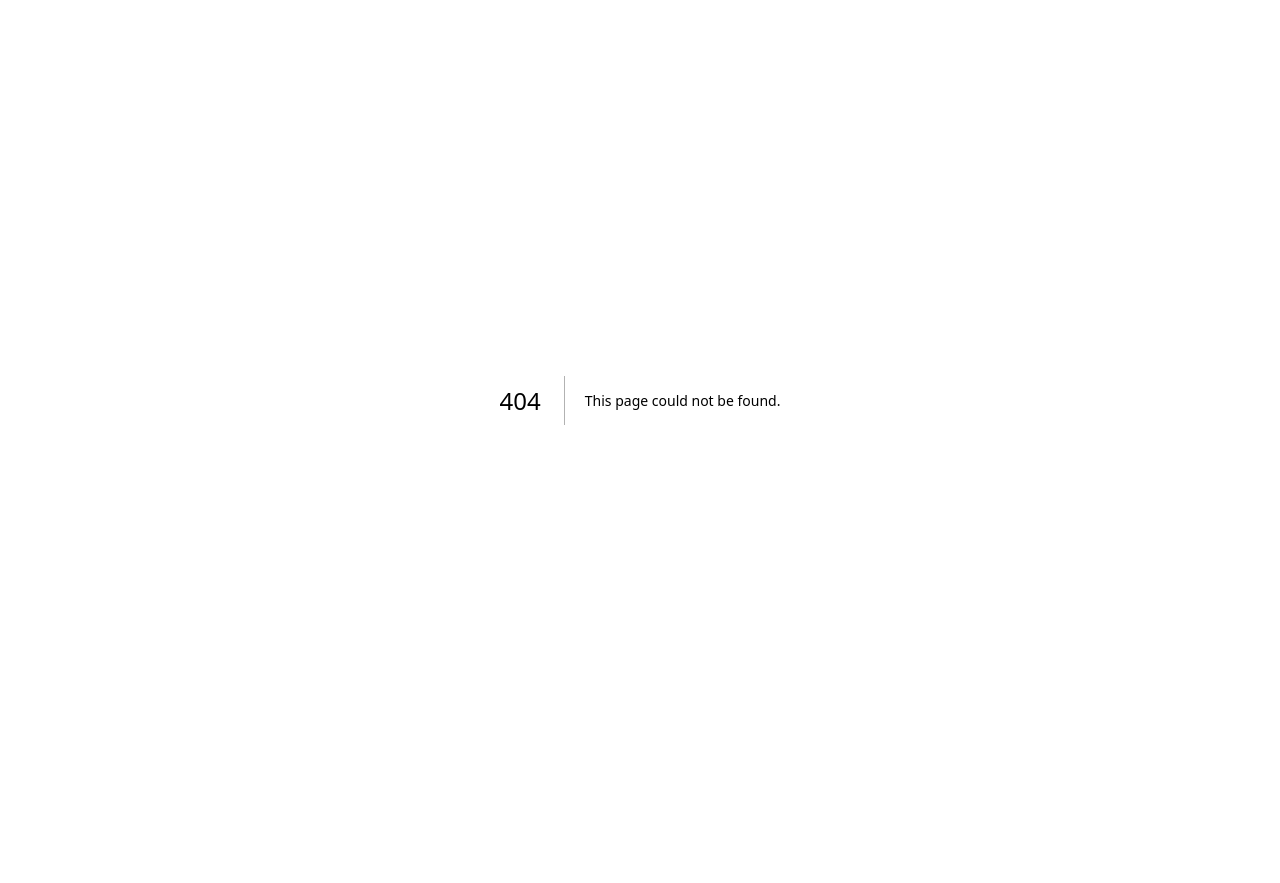
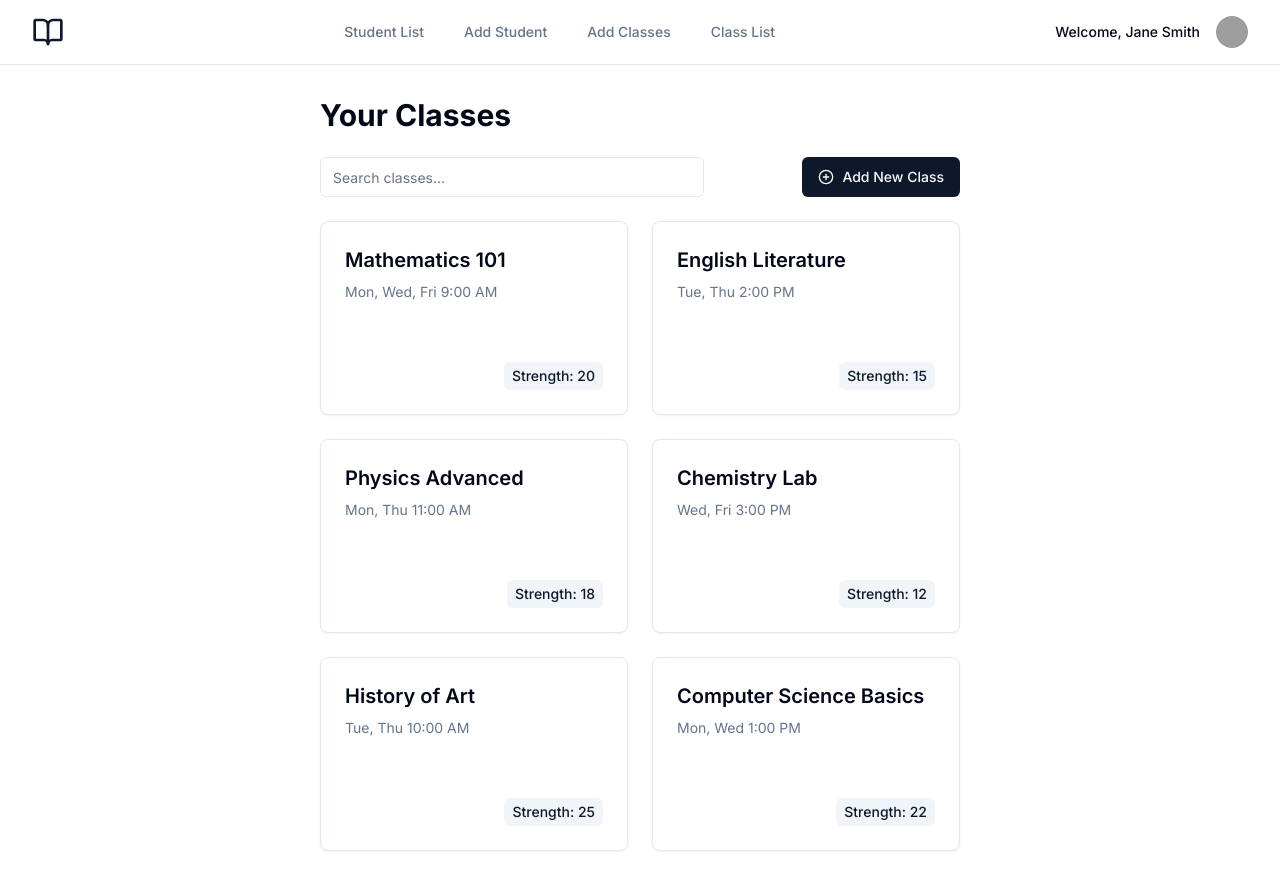
Before and after one commit to aqlio/next-js, a Next.js app: page /teacher/class-list in a window 1280 px wide. Before the commit this address had no page. Before the commit the page ends 800 px from the top, so only its background shows below. Built offline with nearby package versions, Linux system fonts and the light colour scheme; grey boxes are pictures that could not be loaded.

Commit message:
chore: Remove existing classes section from add-class page, add new class-list page

```diff
--- a/src/app/teacher/add-class/page.tsx
+++ b/src/app/teacher/add-class/page.tsx
@@ -113,41 +113,6 @@ export default function Component() {
                         </CardFooter>
                     </form>
                 </Card>
-                <Card>
-                    <CardHeader>
-                        <CardTitle>Existing Classes</CardTitle>
-                        <CardDescription>Manage your current classes.</CardDescription>
-                    </CardHeader>
-                    <CardContent>
-                        <Table>
-                            <TableHeader>
-                                <TableRow>
-                                    <TableHead>Name</TableHead>
-                                    <TableHead>Schedule</TableHead>
-                                    <TableHead>Capacity</TableHead>
-                                    <TableHead className="text-right">Actions</TableHead>
-                                </TableRow>
-                            </TableHeader>
-                            <TableBody>
-                                {classes.map((classItem) => (
-                                    <TableRow key={classItem.id}>
-                                        <TableCell>{classItem.name}</TableCell>
-                                        <TableCell>{classItem.schedule}</TableCell>
-                                        <TableCell>{classItem.capacity}</TableCell>
-                                        <TableCell className="text-right">
-                                            <Button variant="ghost" size="icon" onClick={() => handleEdit(classItem)} aria-label={`Edit ${classItem.name}`}>
-                                                <PencilIcon className="h-4 w-4" />
-                                            </Button>
-                                            <Button variant="ghost" size="icon" onClick={() => handleDelete(classItem.id)} aria-label={`Delete ${classItem.name}`}>
-                                                <TrashIcon className="h-4 w-4" />
-                                            </Button>
-                                        </TableCell>
-                                    </TableRow>
-                                ))}
-                            </TableBody>
-                        </Table>
-                    </CardContent>
-                </Card>
             </div>
         </div>
     )
--- /dev/null
+++ b/src/app/teacher/class-list/page.tsx
@@ -0,0 +1,70 @@
+"use client";
+
+import { useState } from 'react'
+import { Card, CardContent } from "@/components/ui/card"
+import { Button } from "@/components/ui/button"
+import { Input } from "@/components/ui/input"
+import { PlusCircle } from 'lucide-react';
+import { useRouter } from 'next/navigation';
+
+// Mock data for classes
+const initialClasses = [
+    { id: 1, name: 'Mathematics 101', schedule: 'Mon, Wed, Fri 9:00 AM', capacity: 20 },
+    { id: 2, name: 'English Literature', schedule: 'Tue, Thu 2:00 PM', capacity: 15 },
+    { id: 3, name: 'Physics Advanced', schedule: 'Mon, Thu 11:00 AM', capacity: 18 },
+    { id: 4, name: 'Chemistry Lab', schedule: 'Wed, Fri 3:00 PM', capacity: 12 },
+    { id: 5, name: 'History of Art', schedule: 'Tue, Thu 10:00 AM', capacity: 25 },
+    { id: 6, name: 'Computer Science Basics', schedule: 'Mon, Wed 1:00 PM', capacity: 22 },
+]
+
+export default function Component() {
+    const [classes, setClasses] = useState(initialClasses)
+    const [searchTerm, setSearchTerm] = useState('');
+    const router = useRouter();
+
+    const filteredClasses = classes.filter(classItem =>
+        classItem.name.toLowerCase().includes(searchTerm.toLowerCase())
+    )
+
+    return (
+        <div className="w-full max-w-2xl container mx-auto px-4 py-8">
+            <h1 className="text-3xl font-bold mb-6">Your Classes</h1>
+            <div className="flex justify-between items-center mb-6">
+                <Input
+                    className="max-w-sm"
+                    placeholder="Search classes..."
+                    value={searchTerm}
+                    onChange={(e) => setSearchTerm(e.target.value)}
+                />
+                <Button onClick={() => router.push('/teacher/add-class')}>
+                    <PlusCircle className="mr-2 h-4 w-4"/> Add New Class
+                </Button>
+            </div>
+            <div className="grid grid-cols-1 sm:grid-cols-2 md:grid-cols-2 lg:grid-cols-2 gap-6">
+                {filteredClasses.map((classItem) => (
+                    <Card
+                        key={classItem.id}
+                        className="group hover:shadow-lg transition-shadow duration-200 cursor-pointer"
+                    >
+                        <CardContent className="p-6 h-48 flex flex-col justify-between">
+                            <div>
+                                <h2 className="text-xl font-semibold mb-2 group-hover:text-primary transition-colors duration-200">
+                                    {classItem.name}
+                                </h2>
+                                <p className="text-muted-foreground text-sm">{classItem.schedule}</p>
+                            </div>
+                            <div className="flex justify-end items-end">
+                                <span className="text-sm font-medium bg-secondary text-secondary-foreground px-2 py-1 rounded-md">
+                                    Strength: {classItem.capacity}
+                                </span>
+                            </div>
+                        </CardContent>
+                    </Card>
+                ))}
+            </div>
+            {filteredClasses.length === 0 && (
+                <p className="text-center text-muted-foreground mt-8">No classes found. Try adjusting your search.</p>
+            )}
+        </div>
+    )
+}
--- a/src/components/Headers/TeacherLoggedInHeader.tsx
+++ b/src/components/Headers/TeacherLoggedInHeader.tsx
@@ -44,9 +44,11 @@ export default function Component() {
                             Add Student
                         </Link>
                         <Link href="/teacher/add-class" className="text-muted-foreground hover:text-foreground px-3 py-2 rounded-md text-sm font-medium">
-                            Manage Classes
+                            Add Classes
                         </Link>
-
+                        <Link href="/teacher/class-list" className="text-muted-foreground hover:text-foreground px-3 py-2 rounded-md text-sm font-medium">
+                            Class List
+                        </Link>
                     </nav>
                     <div className="hidden md:flex items-center space-x-4">
                         <span className="text-sm font-medium">Welcome, {teacher.name}</span>
```
